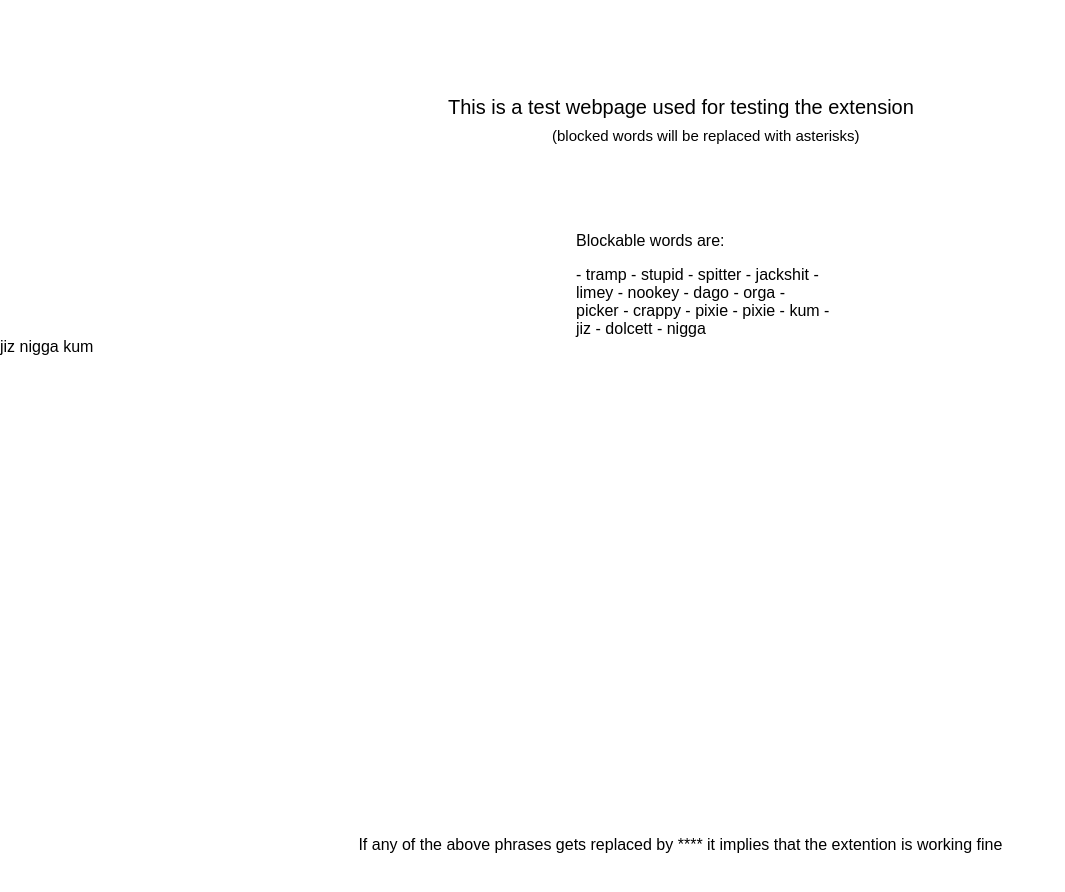
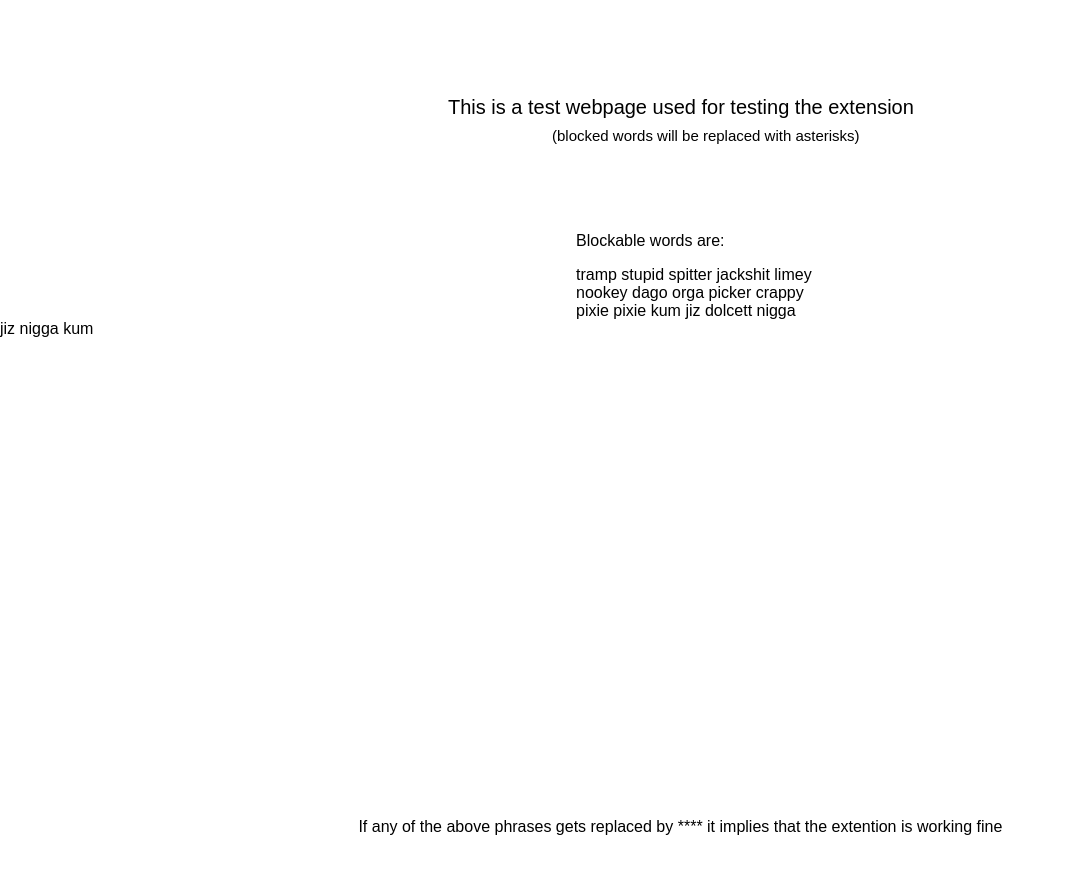
Before and after one commit to pranav0-0/Web-page, a plain HTML site: page index.html in a window 1280 px wide. Shown: the top 892 px of the page, without its empty margins (0-1065 px from the left). Drawn offline with Linux system fonts and the light colour scheme.

Commit message:
Update index.html

```diff
--- a/index.html
+++ b/index.html
@@ -19,22 +19,22 @@
             Blockable words are:
 
             <div class="words">
-                - tramp
-                - stupid
-                - spitter
-                - jackshit
-                - limey
-                - nookey
-                - dago
-                - orga
-                - picker
-                - crappy
-                - pixie
-                - pixie
-                - kum
-                - jiz
-                - dolcett
-                - nigga
+                tramp
+                stupid
+                spitter
+                jackshit
+                limey
+                nookey
+                dago
+                orga
+                picker
+                crappy
+                pixie
+                pixie
+                kum
+                jiz
+                dolcett
+                nigga
             </div>
         </div>
     </span>
```
